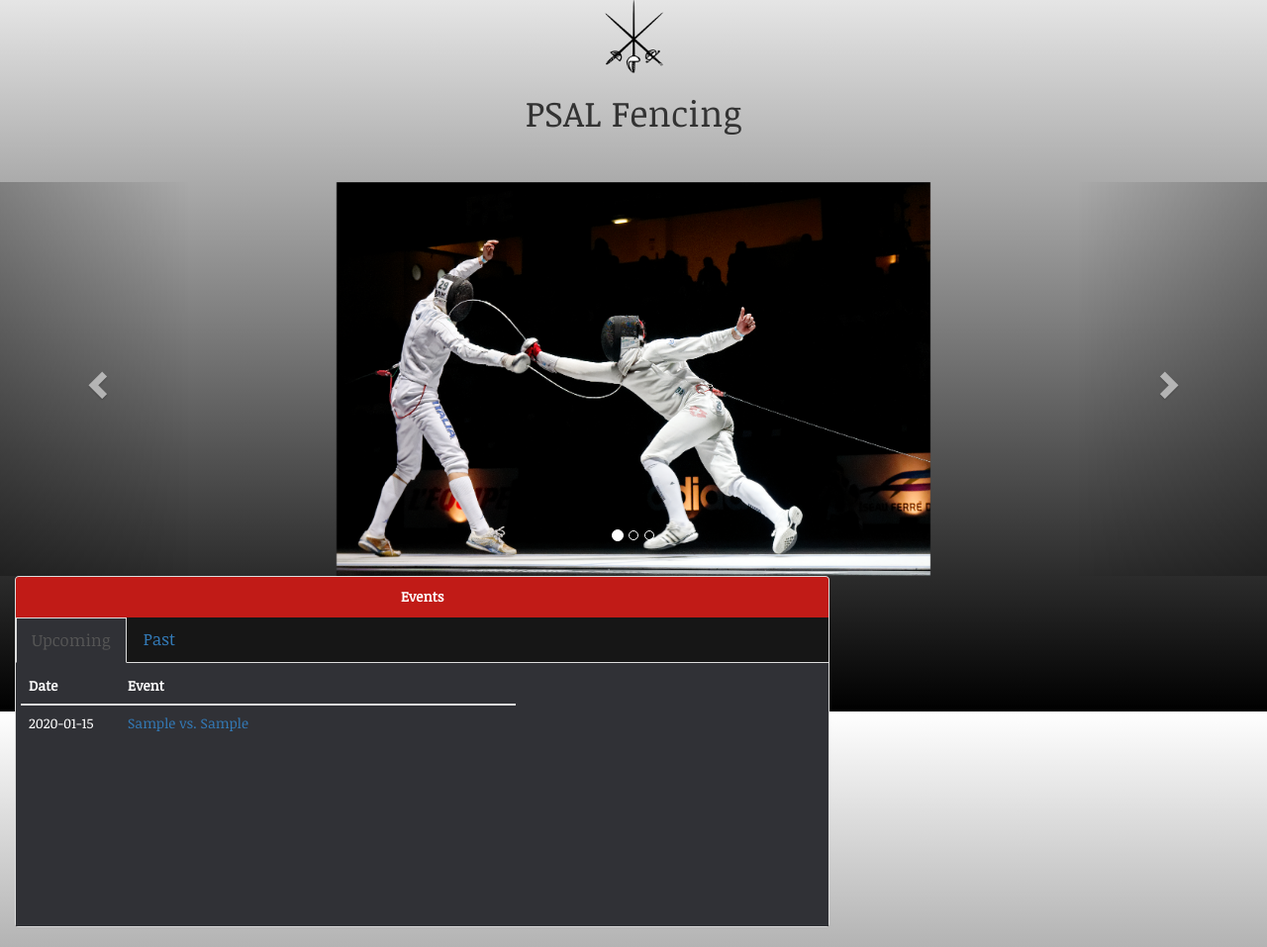
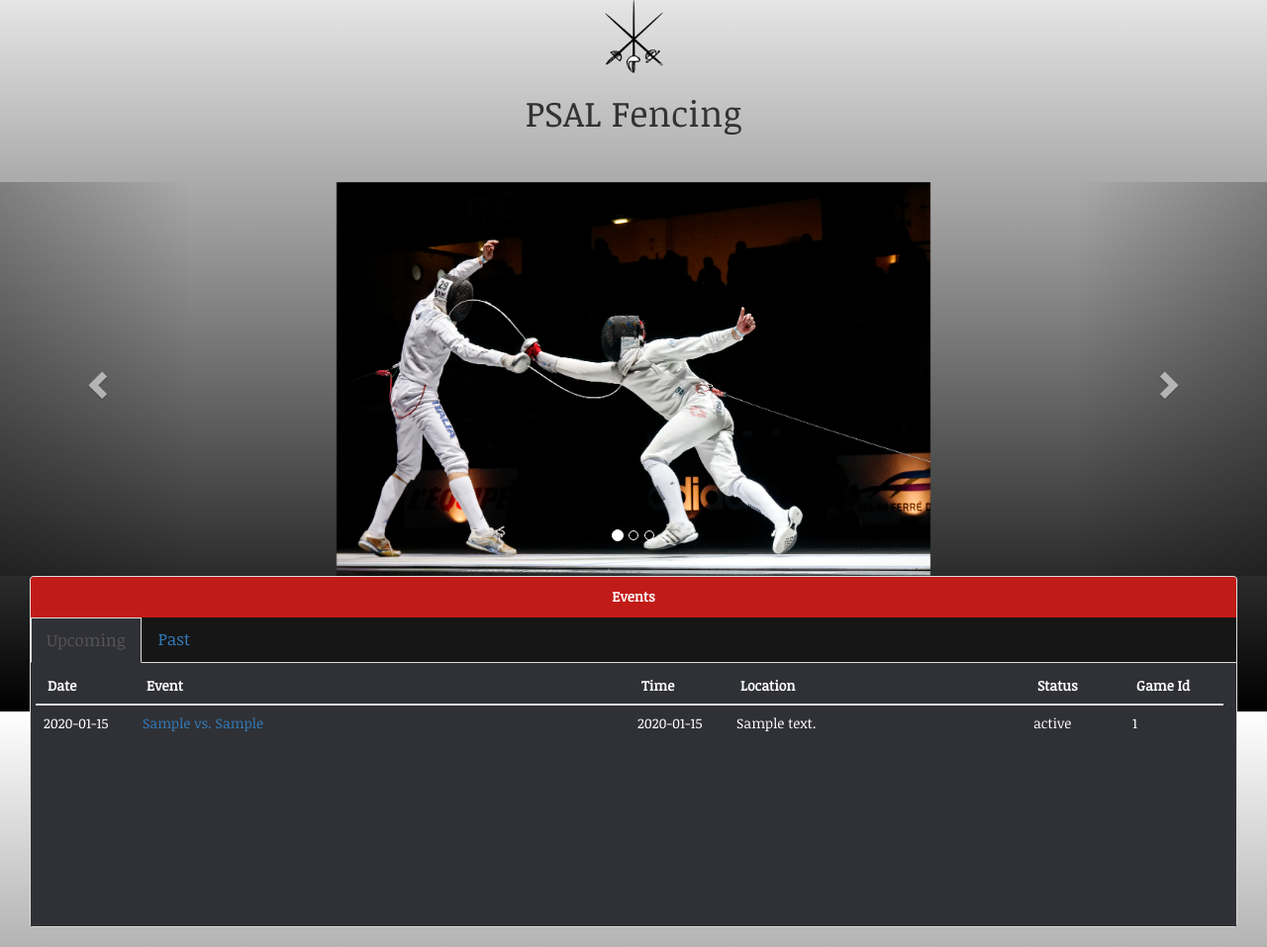
Before and after one commit to serenadipity/supreme-waffle, a Flask app: page / in a window 1280 px wide. Shown: the part 81-1038 px from the top of the page at 99% size. Run offline with Flask 2, Linux system fonts and the light colour scheme; tables that the repository leaves empty hold one stand-in row (values such as "Sample post"); some libraries are stand-ins or nearby versions.

Commit message:
modified player to accept repeats and modified home events table

```diff
--- a/app.py
+++ b/app.py
@@ -21,6 +21,7 @@ def home():
     prev_events = all_events[0]
     future_events = all_events[1]
 
+    print prev_events
     print future_events
     return render_template("home.html", user = user, prev_events = prev_events, future_events = future_events)
 
@@ -118,7 +119,7 @@ def register_player():
         session['user'] = 0
     user = session['user']
     if request.method == "GET":
-        return render_template("register_player.html", user=user)
+        return render_template("register_player.html", user=user, error = False)
     else:
         year = request.form['year']
         first_name = request.form['fname']
@@ -127,12 +128,13 @@ def register_player():
         gender = request.form['gender']
         grad_year = request.form['grad_year']
         player_type = request.form['player_type']
-        matches = 0
-        win = 0
-        loss = 0
-        touch = 0
         position = request.form['position']
-        result = create_player(year, first_name, last_name, school, gender, grad_year, player_type, position)
+        check = request.form['check']
+        if check == "Register Again":
+            check = True
+        else:
+            check = False
+        result = create_player(year, first_name, last_name, school, gender, grad_year, player_type, position, check)
 
         if not request.files.get('file', None):
             pass
@@ -151,7 +153,8 @@ def register_player():
             player_id = result[2]
             return redirect("player/"+str(year) + "/"+ str(player_id))
         else:
-            return render_template("register_player.html", user = user, error = True, message = result[1])
+            message = result[1]
+            return render_template("register_player.html", user = user, error = True, message = result[1], year = year, first_name = first_name, last_name = last_name, school = school, gender = gender, grad_year = grad_year, player_type = player_type, position = position)
 
 
 @app.route("/school/<school_name>")
--- a/datas.py
+++ b/datas.py
@@ -734,7 +734,7 @@ def get_team_players(year, school, gametype, gender):
 
 ######## CREATE PLAYER ########
 
-def create_player(year, first_name, last_name, school, gender, grad_year, player_type, position):
+def create_player(year, first_name, last_name, school, gender, grad_year, player_type, position, check):
     #set up connection
     conn = sqlite3.connect("data.db")
     c = conn.cursor()
@@ -763,14 +763,15 @@ def create_player(year, first_name, last_name, school, gender, grad_year, player
         #confirms same name isnt a mistake
         #this doesn't help the user confirm since it's a terminal thing
         #i know it's just a placeholder!
-        if(confirm(prompt="Player of the same name already exists at this school. Proceed anyways?")):
+        #if(confirm(prompt="Player of the same name already exists at this school. Proceed anyways?")):
+        if (check == True):
             q = 'INSERT INTO players_' + str(year) + ' (year, player_id, first_name, last_name, school, gender, grad_year, player_type, position) VALUES (?, ?, ?, ?, ?, ?, ?, ?, ?)'
             c.execute(q, (year, num_players + 1, first_name, last_name, school, gender, grad_year, player_type, position))
             conn.commit()
             conn.close()
             return [False, "Successful Player Creation", num_players + 1]
         else:
-            return [True, "Player not created"]
+            return [True, "Player with same name and school are already exists. Submit again to create anyway."]
     #add player
     q = 'INSERT INTO players_' + str(year) + ' (year, player_id, first_name, last_name, school, gender, grad_year, player_type, position) VALUES (?, ?, ?, ?, ?, ?, ?, ?, ?)'
     c.execute(q, (year, num_players + 1, first_name, last_name, school, gender, grad_year, player_type, position))
--- a/templates/home.html
+++ b/templates/home.html
@@ -58,8 +58,9 @@
 	  <span class="sr-only">Next</span>
 	</a>
       </div>
-
-<div class="col-md-8">
+  </center>
+  <center>
+    <div class="col-lg-12">
       <div class="panel panel-default">
 	<!-- Default panel contents -->
 	<div class="panel-heading"><b>Events</b></div>
@@ -73,17 +74,25 @@
 	  <div role="tabpanel" class="tab-pane active" id="upcoming">
 	    <!-- Table -->
 	    <table class="table homepage">
-	     <thead>
+	      <thead align="center">
 		<tr>
 		  <th width="100px">Date</th>
-		 <th width="400px">Event</th>
+		  <th width="500px">Event</th>
+		  <th width="100px">Time</th>
+		  <th width="300px">Location</th>
+		  <th width="100px">Status</th>
+		  <th width="100px">Game Id</th>
 		</tr>
 	      </thead>
 	      <tbody>
 		{% for event in future_events %}
 		<tr>
 		  <td width="100px">{{event[2]}}</td>
-		 <td width="400px"><a href="event/{{event[4]}}">{{event[0]}} vs. {{event[1]}}</a></td>
+		  <td width="500px"><a href="event/{{event[4]}}">{{event[0]}} vs. {{event[1]}}</a></td>
+		  <td width="100px">{{event[3]}}</td>
+		  <td width="300px">{{event[6]}}</td>
+		  <td width="100px">{{event[5]}}</td>
+		  <td width="100px">{{event[4]}}</td>
 		</tr>
 		{% endfor %}
 	      </tbody>
@@ -94,17 +103,25 @@
 	  <div role="tabpanel" class="tab-pane" id="past">
 	    <!-- Table -->
 	    <table class="table homepage">
-	     <thead>
+	      <thead align="center">
 		<tr>
 		  <th width="100px">Date</th>
-		 <th width="400px">Event</th>
+		  <th width="500px">Event</th>
+		  <th width="100px">Time</th>
+		  <th width="300px">Location</th>
+		  <th width="100px">Status</th>
+		  <th width="100px">Game Id</th>
 		</tr>
 	      </thead>
 	      <tbody>
 		{% for event in prev_events %}
 		<tr>
 		  <td width="100px">{{event[2]}}</td>
-		 <td width="400px"><a href="/event/{{event[4]}}">{{event[0]}} vs. {{event[1]}}</a></td>
+		  <td width="500px"><a href="event/{{event[4]}}">{{event[0]}} vs. {{event[1]}}</a></td>
+		  <td width="100px">{{event[3]}}</td>
+		  <td width="300px">{{event[6]}}</td>
+		  <td width="100px">{{event[5]}}</td>
+		  <td width="100px">{{event[4]}}</td>
 		</tr>
 		{% endfor %}
 	      </tbody>
```
Also changed, not shown: script_maker.py (+8 -8 lines), templates/register_player.html (+56 -23 lines), validator.py (+6 -6 lines). Lines whose indentation alone changed are shown as unchanged.
